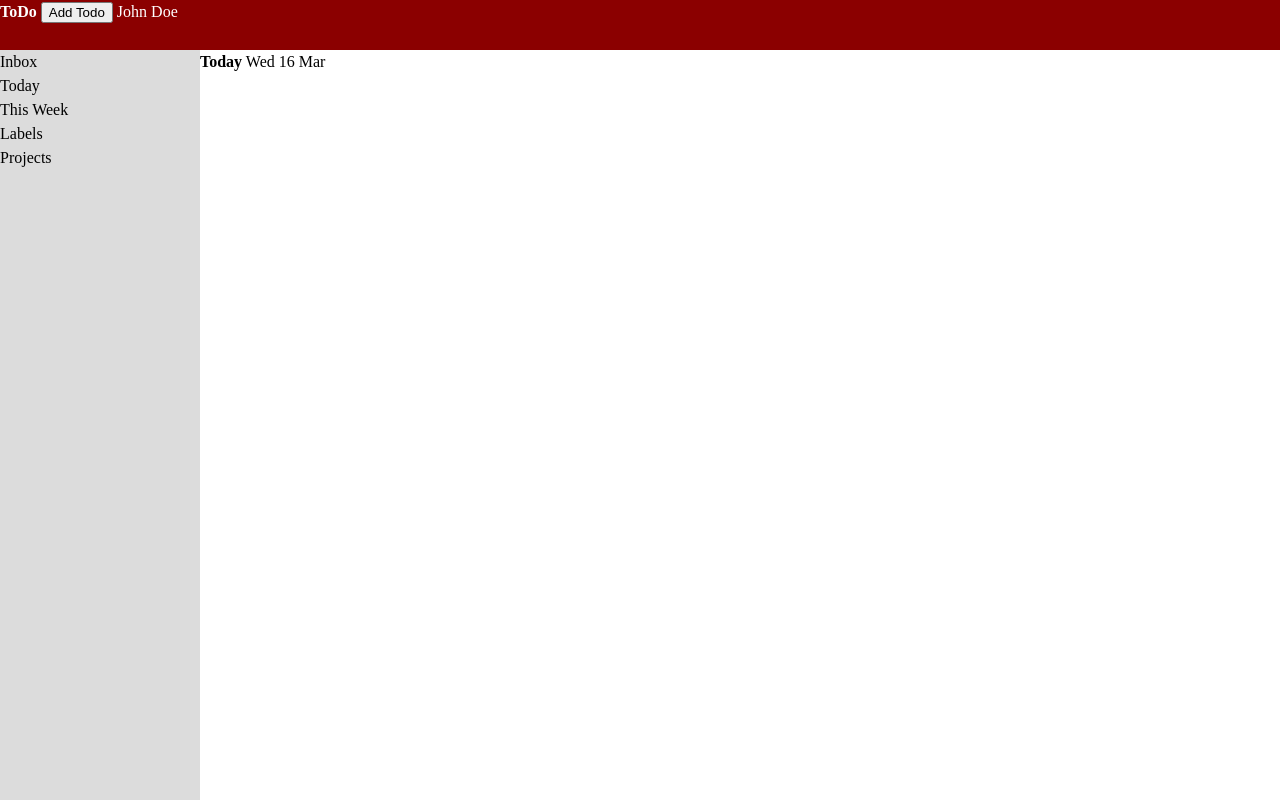
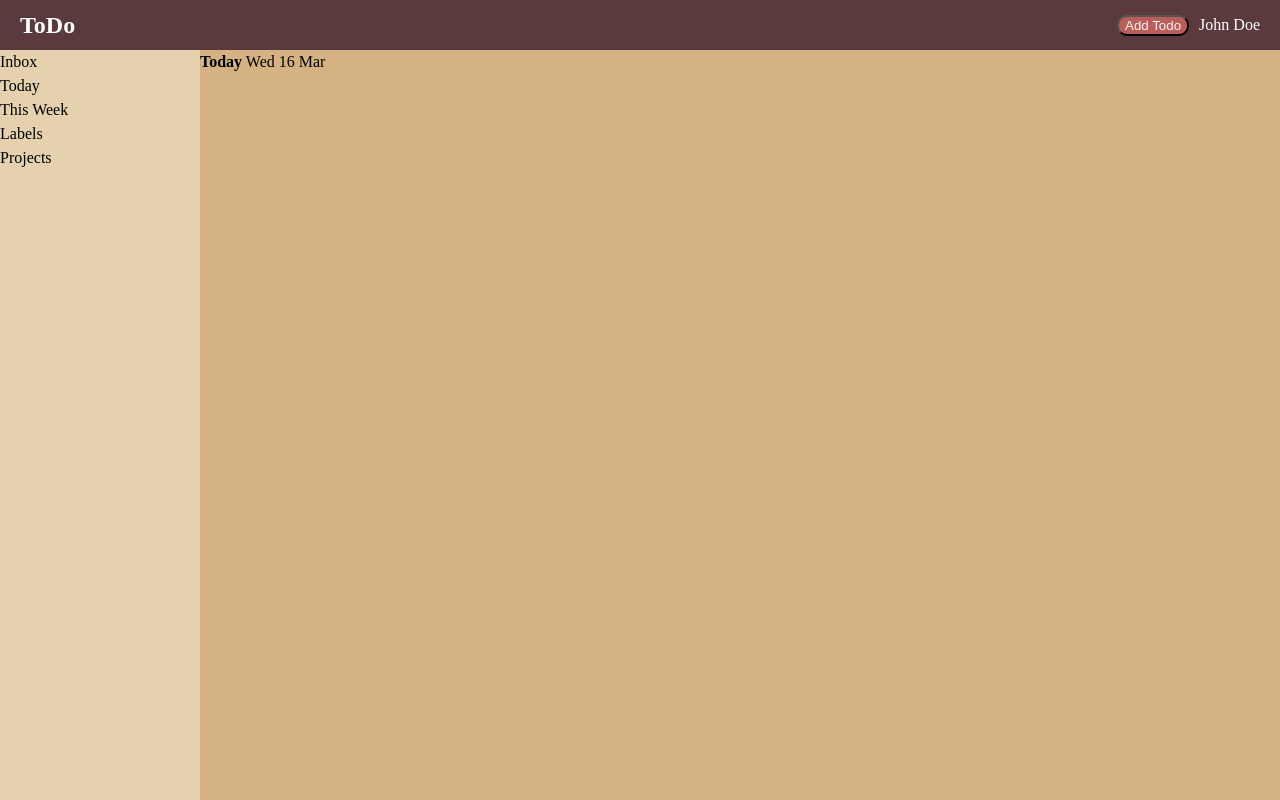
Before and after one commit to yosuanicolaus/odin-todo-list, a website built with webpack: page dist/index.html in a window 1280 px wide. Built offline with nearby package versions, Linux system fonts and the light colour scheme.

Commit message:
style header, add color palette

```diff
--- a/src/style.css
+++ b/src/style.css
@@ -1,4 +1,13 @@
-html, body {
+:root {
+  --c1: #e5d1ae;
+  --c2: #d4b281;
+  --c3: #bb5d58;
+  --c4: #8d4f5c;
+  --c5: #5a3a3d;
+}
+
+html,
+body {
   height: 100vh;
 }
 
@@ -9,11 +18,25 @@ body {
 }
 
 header {
-  background-color: darkred;
+  grid-column: span 2;
+  background-color: var(--c5);
   color: white;
-  grid-column: span 2;
+  display: flex;
+  align-items: center;
+  padding: 0 20px;
+}
+
+header > button {
+  margin: 0 10px 0 auto;
+  background-color: var(--c3);
+  color: whitesmoke;
+  border-radius: 10px;
 }
 
 nav {
-  background-color: gainsboro;
+  background-color: var(--c1);
 }
+
+main {
+  background-color: var(--c2);
+}
```
Also changed, not shown: dist/index.html.
